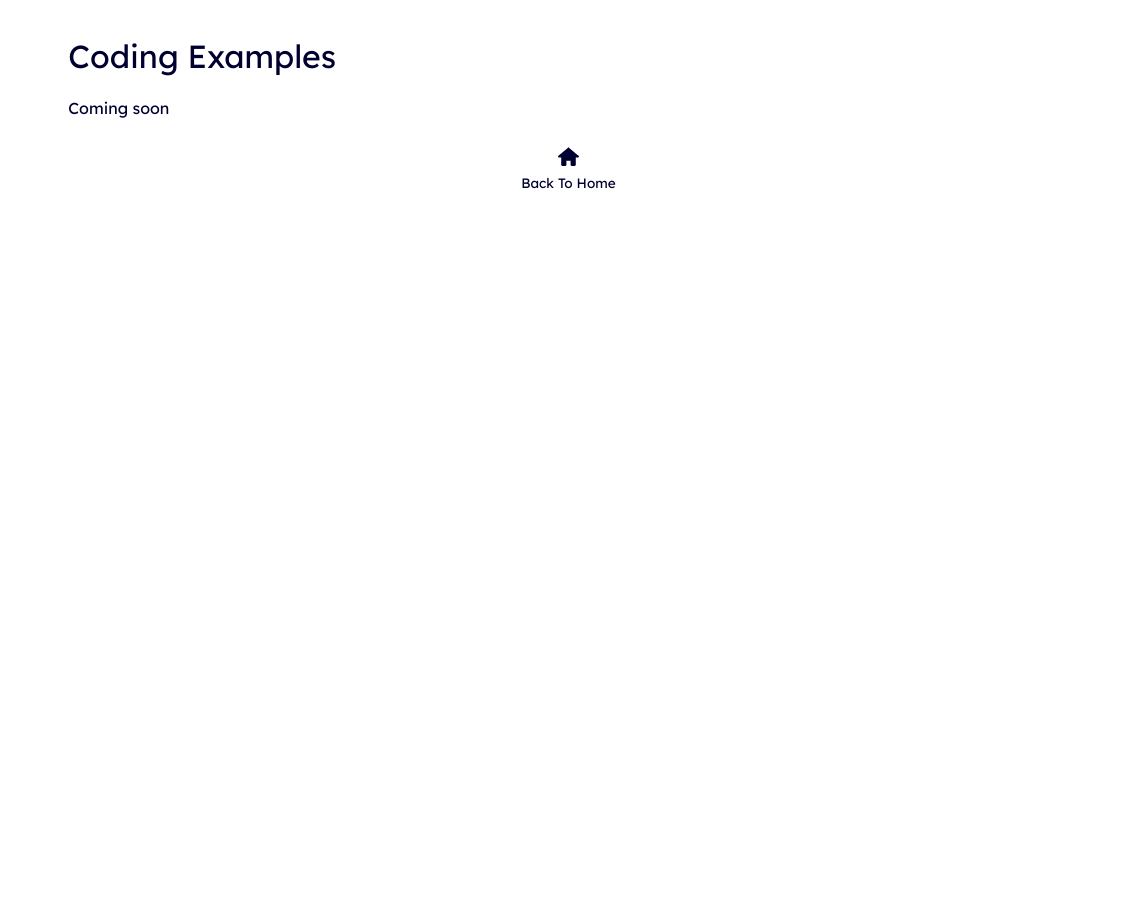
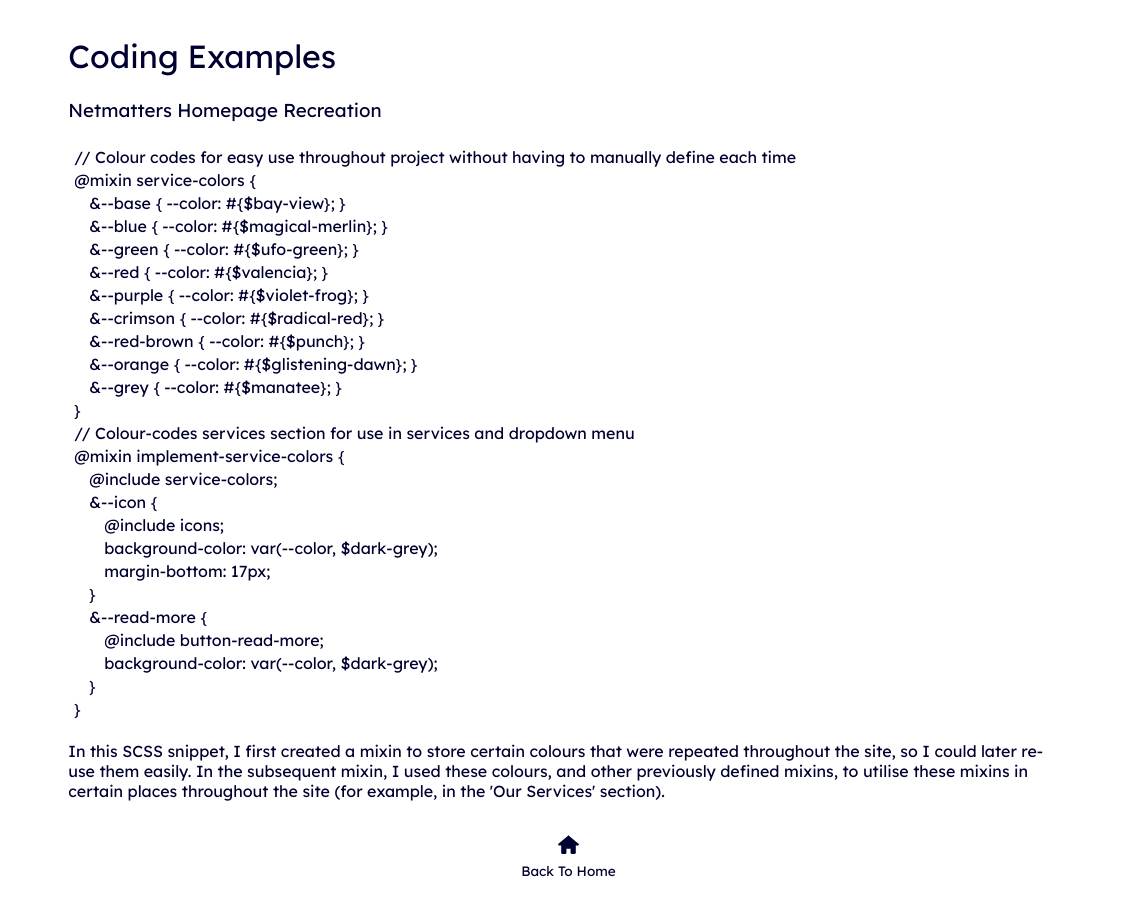
Before and after one commit to amassoud323/Portfolio, a plain HTML site: page examples.html in a window 1280 px wide. Shown: the full height of the page, 139-1280 px from the left. Before the commit the page ends 800 px from the top, so only its background shows below. Drawn offline with Linux system fonts and the light colour scheme.

Commit message:
added code snippet from homepage project

```diff
--- a/examples.html
+++ b/examples.html
@@ -66,7 +66,39 @@
     <div class="wrapper">
     <div class="examples">
       <h1>Coding Examples</h1>
-      <p>Coming soon</p>
+      <h3>Netmatters Homepage Recreation</h3>
+      <div class="code-example">
+        <pre><code>// Colour codes for easy use throughout project without having to manually define each time</pre></code>
+        <pre><code>@mixin service-colors {</pre></code>
+        <pre><code><span class="indent">&--base { --color: #{$bay-view}; }</span></pre></code>
+        <pre><code><span class="indent">&--blue { --color: #{$magical-merlin}; }</span></pre></code>
+        <pre><code><span class="indent">&--green { --color: #{$ufo-green}; }</span></pre></code>
+        <pre><code><span class="indent">&--red { --color: #{$valencia}; }</span></pre></code>
+        <pre><code><span class="indent">&--purple { --color: #{$violet-frog}; }</span></pre></code>
+        <pre><code><span class="indent">&--crimson { --color: #{$radical-red}; }</span></pre></code>
+        <pre><code><span class="indent">&--red-brown { --color: #{$punch}; } </span></pre></code>
+        <pre><code><span class="indent">&--orange { --color: #{$glistening-dawn}; }</span></pre></code>
+        <pre><code><span class="indent">&--grey { --color: #{$manatee}; }</span></pre></code>
+        <pre><code>}</pre></code>
+
+        <pre><code>// Colour-codes services section for use in services and dropdown menu</pre></code>
+        <pre><code>@mixin implement-service-colors {</pre></code>
+          <pre><code><span class="indent">@include service-colors;</span></pre></code>
+            <pre><code><span class="indent">&--icon {</span></pre></code>
+              <pre><code><span class="indent-2">@include icons; </span></pre></code>
+              <pre><code><span class="indent-2">background-color: var(--color, $dark-grey);</span></pre></code>
+              <pre><code><span class="indent-2">margin-bottom: 17px;</span></pre></code>
+            <pre><code><span class="indent">}</span></pre></code>
+
+            <pre><code><span class="indent">&--read-more {</span></pre></code>
+              <pre><code><span class="indent-2">@include button-read-more;</span></pre></code>
+              <pre><code><span class="indent-2">background-color: var(--color, $dark-grey);</span></pre></code>
+            <pre><code><span class="indent">}</span></pre></code>
+          <pre><code>}</pre></code>
+          </div>
+          <p>In this SCSS snippet, I first created a mixin to store certain colours that were repeated throughout the site, so I could later re-use them easily. In the subsequent mixin, I used these colours, and other previously defined mixins, to utilise these mixins in certain places throughout the site (for example, in the 'Our Services' section).</p>
+
+      </div>
     </div>
     <a class="home-link" href="index.html">
       <svg class="icon icon-home1">
--- a/scss/layout/_examples.scss
+++ b/scss/layout/_examples.scss
@@ -6,4 +6,10 @@
     color: $darkblue-headings;
     svg { fill: $darkblue-headings; }
   }
+  .code-example { width: fit-content; padding: 3px;}
+  pre {
+    margin: 3px;
+    .indent { margin-left: 15px; }
+    .indent-2 { margin-left: 30px;}
+  }
 }
```
Also changed, not shown: css/application.css.
